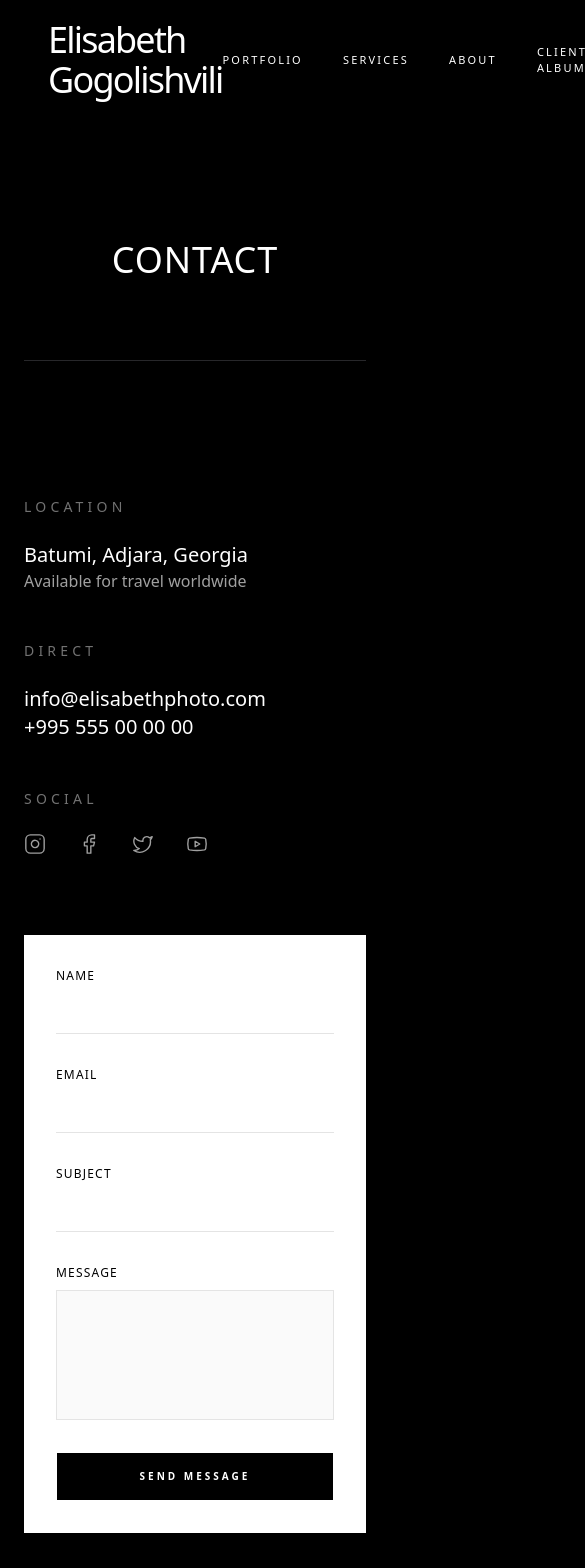
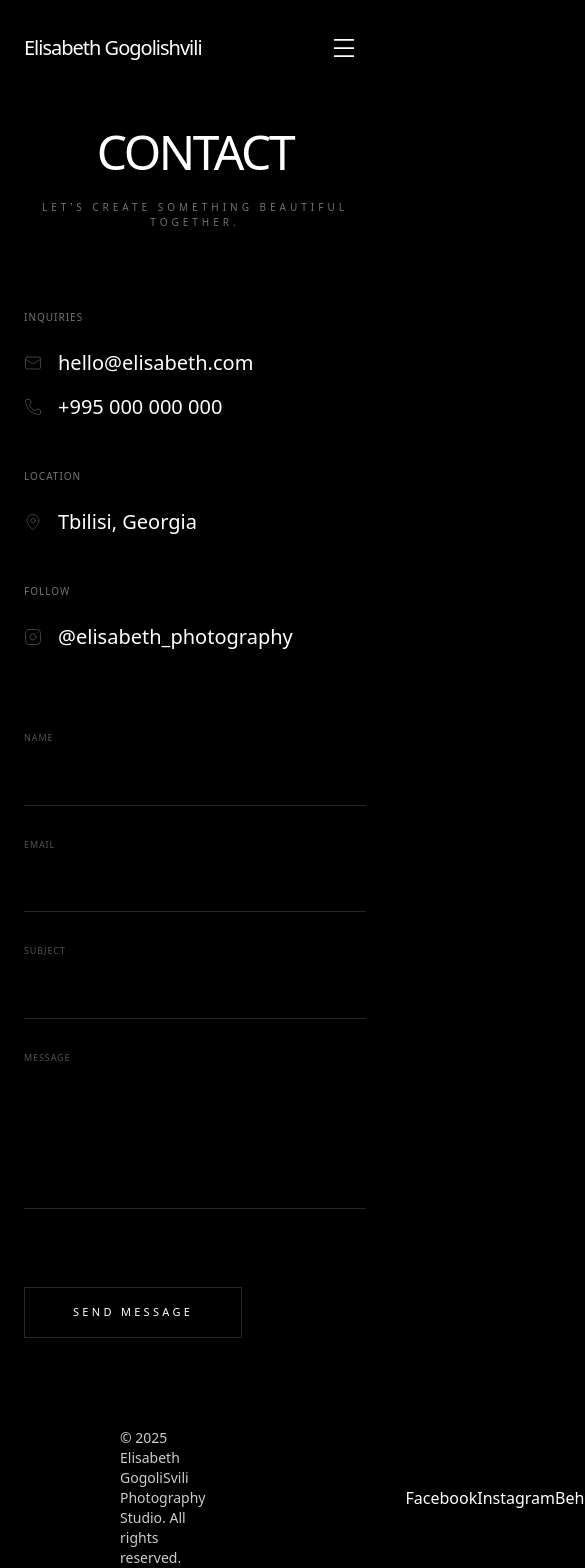
Before and after one commit to Machakhleli/Elisabeths, a React (Vite) app: page /contact in a window 390 px wide. Shown: the top 1568 px of the page, 585 px wide, since content can reach past the window. Built offline with nearby package versions, Linux system fonts and the light colour scheme.

Commit message:
fix: fixed header and main page's responsive styles

```diff
--- a/src/App.jsx
+++ b/src/App.jsx
@@ -1,32 +1,44 @@
-import { Routes, Route } from "react-router-dom";
+import { Routes, Route, useLocation } from "react-router-dom";
+import { useEffect } from "react";
 import Header from "./components/header/Header";
+import Footer from "./components/Footer";
 import MainPage from "./pages/Main-Page";
-import Footer from "./components/Footer";
-import Services from "./pages/Services";
-import About from "./pages/About";
-import Contact from "./pages/Contact";
 import Portraits from "./pages/portfolio/Portraits";
 import Family from "./pages/portfolio/Family";
+import Contact from "./pages/Contact";
+// Import other pages as you create them
 
 function App() {
+  const location = useLocation();
+
+  // Scroll to top on every route change (essential for photography sites)
+  useEffect(() => {
+    window.scrollTo(0, 0);
+  }, [location]);
+
   return (
-    <>
+    <div className="bg-black min-h-screen font-sans selection:bg-white selection:text-black">
+      {/* The Header is 'absolute', so it starts at (0,0).
+        The Routes/MainPage also start at (0,0).
+        This creates the overlap effect you need.
+      */}
       <Header />
-      <Routes>
-        <Route path="/" element={<MainPage />} />
-        <Route path="/services" element={<Services />} />
-        <Route path="/about" element={<About />} />
-        <Route path="/clients" element={<Clients-Albums />} />
-        <Route path="/contact" element={<Contact />} />
 
-        {/* Portfolio routes */}
-        <Route path="/portfolio/portrait" element={<Portraits />} />
-        <Route path="/portfolio/family" element={<Family />} />
-        <Route path="/portfolio/maternity" element={<h2>Maternity </h2>} />
-        <Route path="/portfolio/commercial" element={<h2>Commercial </h2>} />
-      </Routes>
+      <main>
+        <Routes>
+          <Route path="/" element={<MainPage />} />
+          <Route path="/portfolio/portrait" element={<Portraits />} />
+          <Route path="/portfolio/family" element={<Family />} />
+          <Route path="/contact" element={<Contact />} />
+
+          {/* Fallback for missing routes */}
+          <Route path="*" element={<MainPage />} />
+        </Routes>
+      </main>
+
+      {/* Footer will naturally appear at the bottom of the document flow */}
       <Footer />
-    </>
+    </div>
   );
 }
 
--- a/src/components/Header.jsx
+++ /dev/null
@@ -1,36 +0,0 @@
-import { Link } from "react-router-dom";
-import Dropdown from "./Dropdown";
-
-const portfolioLinks = [
-  { name: "Portrait", path: "/portfolio/portrait" },
-  { name: "Family", path: "/portfolio/family" },
-  { name: "Maternity", path: "/portfolio/maternity" },
-  { name: "Commercial", path: "/portfolio/commercial" },
-];
-export default function Header() {
-  return (
-    <header className="w-full h-[7.5rem] grid grid-cols-[1fr_2fr] place-items-end items-center ">
-      <Link
-        to="/"
-        className="w-md justify-self-start pl-27  text-white cursor-pointer text-4xl"
-      >
-        <h1>Elisabeth Gogolishvili</h1>
-      </Link>
-      <ul className="w-3xl flex justify-end items-center gap-8 list-none text-white pr-6 ">
-        <Dropdown title="Portfolio" links={portfolioLinks} />
-        <li>
-          <Link to={"/services"}> Services</Link>
-        </li>
-        <li>
-          <Link to={"/about"}>About</Link>
-        </li>
-        <li>
-          <Link to={"/clients"}>Clients Albums</Link>
-        </li>
-        <li>
-          <Link to={"/contact"}>Contact</Link>
-        </li>
-      </ul>
-    </header>
-  );
-}
--- a/src/components/header/Header.jsx
+++ b/src/components/header/Header.jsx
@@ -1,34 +1,81 @@
-import { Link } from "react-router-dom";
-import PortfolioDropdown from "./PortfolioDropdown"; // Local import from the same folder
+import { useState, useEffect } from "react";
+import { Link, useLocation } from "react-router-dom";
+import { Menu, X } from "lucide-react";
+import PortfolioDropdown from "./PortfolioDropdown";
 
 export default function Header() {
+  const [isMenuOpen, setIsMenuOpen] = useState(false);
+  const location = useLocation();
+
+  // Force close menu on route change
+  useEffect(() => {
+    setIsMenuOpen(false);
+  }, [location]);
+
   return (
-    <header className=" w-full h-[7.5rem] flex justify-between items-center z-50 px-12 text-white">
+    <header className="absolute top-0 left-0 w-full h-24 md:h-[7.5rem] flex justify-between items-center z-[1000] px-6 md:px-12 text-white">
+      {/* Logo */}
       <Link
         to="/"
-        className="text-4xl font-light tracking-tighter cursor-pointer"
+        className="text-xl md:text-3xl font-light tracking-tighter z-[1100]"
       >
         <h1>Elisabeth Gogolishvili</h1>
       </Link>
 
-      <nav>
-        <ul className="flex items-center gap-10 list-none uppercase text-[11px] tracking-[0.2em]">
-          <PortfolioDropdown />
-
-          <li className="hover:text-gray-400 transition-colors">
+      {/* DESKTOP NAV - Hidden on Mobile */}
+      <nav className="hidden lg:block h-full">
+        <ul className="flex items-center h-full gap-10 list-none uppercase text-[11px] tracking-[0.2em]">
+          <PortfolioDropdown isMobile={false} />
+          <li className="hover:text-zinc-400 transition-colors">
             <Link to="/services">Services</Link>
           </li>
-          <li className="hover:text-gray-400 transition-colors">
+          <li className="hover:text-zinc-400 transition-colors">
             <Link to="/about">About</Link>
           </li>
-          <li className="hover:text-gray-400 transition-colors">
+          <li className="hover:text-zinc-400 transition-colors">
             <Link to="/clients">Clients Albums</Link>
           </li>
-          <li className="hover:text-gray-400 transition-colors">
+          <li className="hover:text-zinc-400 transition-colors">
             <Link to="/contact">Contact</Link>
           </li>
         </ul>
       </nav>
+
+      {/* MOBILE HAMBURGER - Hidden on Desktop */}
+      <button
+        className="lg:hidden z-[1100] p-2"
+        onClick={() => setIsMenuOpen(!isMenuOpen)}
+      >
+        {isMenuOpen ? (
+          <X size={28} strokeWidth={1.5} />
+        ) : (
+          <Menu size={28} strokeWidth={1.5} />
+        )}
+      </button>
+
+      {/* MOBILE MENU OVERLAY */}
+      <div
+        className={`fixed inset-0 bg-black transition-transform duration-500 ease-in-out z-[1050] lg:hidden ${
+          isMenuOpen ? "translate-y-0" : "-translate-y-full"
+        }`}
+      >
+        <ul className="flex flex-col items-center justify-center h-full gap-8 uppercase text-[15px] tracking-[0.3em] font-light">
+          {/* IMPORTANT: Passing true to isMobile here */}
+          <PortfolioDropdown
+            isMobile={true}
+            closeMobileMenu={() => setIsMenuOpen(false)}
+          />
+          <li>
+            <Link to="/services">Services</Link>
+          </li>
+          <li>
+            <Link to="/about">About</Link>
+          </li>
+          <li>
+            <Link to="/contact">Contact</Link>
+          </li>
+        </ul>
+      </div>
     </header>
   );
 }
--- a/src/components/header/PortfolioDropdown.jsx
+++ b/src/components/header/PortfolioDropdown.jsx
@@ -1,63 +1,80 @@
 import { useState } from "react";
 import { Link } from "react-router-dom";
+import { ChevronDown } from "lucide-react";
 
-export default function PortfolioDropdown() {
+export default function PortfolioDropdown({ isMobile, closeMobileMenu }) {
   const [open, setOpen] = useState(false);
+
+  const links = [
+    { to: "/portfolio/portrait", label: "Portraits" },
+    { to: "/portfolio/family", label: "Family" },
+    { to: "/portfolio/maternity", label: "Maternity" },
+    { to: "/portfolio/commercial", label: "Commercial" },
+  ];
 
   return (
     <li
-      className="relative h-full flex items-center" // Added flex/h-full to ensure a solid hit area
-      onMouseEnter={() => setOpen(true)}
-      onMouseLeave={() => setOpen(false)}
+      className={`relative list-none ${
+        isMobile ? "w-full text-center" : "h-full flex items-center"
+      }`}
+      onMouseEnter={() => !isMobile && setOpen(true)}
+      onMouseLeave={() => !isMobile && setOpen(false)}
     >
-      <span className="cursor-pointer hover:text-gray-300 transition uppercase text-[11px] tracking-[0.2em]">
+      {/* Click for Mobile, Display for Desktop */}
+      <div
+        onClick={() => isMobile && setOpen(!open)}
+        className="flex items-center justify-center gap-2 cursor-pointer hover:text-zinc-400 transition uppercase lg:text-[11px] text-[15px] lg:tracking-[0.2em] tracking-[0.3em]"
+      >
         Portfolio
-      </span>
+        <ChevronDown
+          size={14}
+          className={`transition-transform ${open ? "rotate-180" : ""}`}
+        />
+      </div>
 
-      {open && (
-        /* Removed 'mt-3' and added 'pt-3' so there is no gap for the mouse to fall through */
-        <ul className="absolute top-full left-1/2 -translate-x-1/2 pt-3 w-48 z-50 shadow-lg">
-          {/* Inner container with the actual background and styling */}
-          <div className="bg-black/90 backdrop-blur-md border border-zinc-800 py-2">
-            <li>
+      {/* Dropdown/Accordion Logic */}
+      <div
+        className={`
+        ${
+          isMobile
+            ? `overflow-hidden transition-all duration-500 ${
+                open ? "max-h-64 opacity-100 mt-6" : "max-h-0 opacity-0"
+              }`
+            : `absolute top-[100%] left-1/2 -translate-x-1/2 pt-4 w-48 z-[9999] transition-all duration-300 ${
+                open
+                  ? "visible opacity-100 translate-y-0"
+                  : "invisible opacity-0 translate-y-2"
+              }`
+        }
+      `}
+      >
+        <ul
+          className={`${
+            !isMobile
+              ? "bg-black border border-white/10 py-4 shadow-2xl"
+              : "flex flex-col gap-4 border-l border-white/10 ml-4 py-2"
+          }`}
+        >
+          {links.map((link) => (
+            <li key={link.to}>
               <Link
-                to="/portfolio/portrait"
-                onClick={() => setOpen(false)}
-                className="block px-4 py-2 hover:bg-white/10 transition-colors text-center"
+                to={link.to}
+                onClick={() => {
+                  setOpen(false);
+                  if (isMobile) closeMobileMenu();
+                }}
+                className={`block px-4 py-2 uppercase tracking-[0.2em] text-[10px] ${
+                  isMobile
+                    ? "text-left pl-6 text-zinc-400"
+                    : "text-center text-white hover:bg-white/5"
+                }`}
               >
-                Portraits
+                {link.label}
               </Link>
             </li>
-            <li>
-              <Link
-                to="/portfolio/family"
-                onClick={() => setOpen(false)}
-                className="block px-4 py-2 hover:bg-white/10 transition-colors text-center"
-              >
-                Family
-              </Link>
-            </li>
-            <li>
-              <Link
-                to="/portfolio/maternity"
-                onClick={() => setOpen(false)}
-                className="block px-4 py-2 hover:bg-white/10 transition-colors text-center"
-              >
-                Maternity
-              </Link>
-            </li>
-            <li>
-              <Link
-                to="/portfolio/commercial"
-                onClick={() => setOpen(false)}
-                className="block px-4 py-2 hover:bg-white/10 transition-colors text-center"
-              >
-                Commercial
-              </Link>
-            </li>
-          </div>
+          ))}
         </ul>
-      )}
+      </div>
     </li>
   );
 }
--- a/src/pages/Contact.jsx
+++ b/src/pages/Contact.jsx
@@ -1,5 +1,5 @@
 import { useState } from "react";
-import { Instagram, Facebook, Twitter, Youtube } from "lucide-react";
+import { Mail, Phone, MapPin, Instagram } from "lucide-react";
 
 export default function Contact() {
   const [formData, setFormData] = useState({
@@ -11,116 +11,146 @@ export default function Contact() {
 
   const handleSubmit = (e) => {
     e.preventDefault();
-    console.log("Form Submitted:", formData);
-    alert("Thank you! Your message has been sent.");
-  };
-
-  const handleChange = (e) => {
-    setFormData({ ...formData, [e.target.name]: e.target.value });
+    // Handle form submission logic here (e.g., EmailJS or a backend API)
+    console.log("Form submitted:", formData);
+    alert("Thank you for your message. I will get back to you soon.");
   };
 
   return (
-    <section className="min-h-screen bg-black text-white px-6 md:px-20 pb-20 pt-10">
-      <h1 className="text-4xl md:text-7xl py-20 text-center font-light tracking-wide uppercase border-b border-zinc-800">
+    <section className="min-h-screen bg-black text-white pt-32 pb-20 px-6 md:px-20">
+      <div className="max-w-7xl mx-auto">
+        {/* Header */}
+        <div className="mb-20 text-center md:text-left">
+          <h1 className="text-5xl md:text-8xl font-light tracking-tighter uppercase mb-6">
             Contact
           </h1>
+          <p className="text-zinc-500 uppercase tracking-[0.4em] text-[10px]">
+            Let’s create something beautiful together.
+          </p>
+        </div>
 
-      <div className="max-w-7xl mx-auto grid grid-cols-1 lg:grid-cols-2 gap-20 py-24 items-start grayscale place-self-end">
-        <div className="flex flex-col gap-12 pt-10 grayscale">
+        <div className="grid grid-cols-1 lg:grid-cols-2 gap-20">
+          {/* Left Side: Contact Info */}
+          <div className="space-y-12">
             <div>
-            <h2 className="text-sm tracking-[0.3em] text-zinc-500 uppercase mb-6">
-              Location
-            </h2>
-            <p className="text-xl font-light">Batumi, Adjara, Georgia</p>
-            <p className="text-zinc-400">Available for travel worldwide</p>
+              <h3 className="text-zinc-500 uppercase tracking-widest text-[10px] mb-6">
+                Inquiries
+              </h3>
+              <div className="space-y-4">
+                <a
+                  href="mailto:hello@elisabeth.com"
+                  className="flex items-center gap-4 group text-xl font-light hover:text-zinc-400 transition"
+                >
+                  <Mail
+                    size={18}
+                    strokeWidth={1}
+                    className="text-zinc-600 group-hover:text-white transition"
+                  />
+                  hello@elisabeth.com
+                </a>
+                <a
+                  href="tel:+995000000000"
+                  className="flex items-center gap-4 group text-xl font-light hover:text-zinc-400 transition"
+                >
+                  <Phone
+                    size={18}
+                    strokeWidth={1}
+                    className="text-zinc-600 group-hover:text-white transition"
+                  />
+                  +995 000 000 000
+                </a>
+              </div>
             </div>
 
             <div>
-            <h2 className="text-sm tracking-[0.3em] text-zinc-500 uppercase mb-6">
-              Direct
-            </h2>
-            <p className="text-xl font-light">info@elisabethphoto.com</p>
-            <p className="text-xl font-light">+995 555 00 00 00</p>
+              <h3 className="text-zinc-500 uppercase tracking-widest text-[10px] mb-6">
+                Location
+              </h3>
+              <p className="flex items-center gap-4 text-xl font-light">
+                <MapPin size={18} strokeWidth={1} className="text-zinc-600" />
+                Tbilisi, Georgia
+              </p>
             </div>
 
             <div>
-            <h2 className="text-sm tracking-[0.3em] text-zinc-500 uppercase mb-6">
-              Social
-            </h2>
-            <div className="flex gap-8 items-center text-zinc-400">
-              <a href="#" className="hover:text-white transition-colors">
-                <Instagram size={22} strokeWidth={1.5} />
-              </a>
-              <a href="#" className="hover:text-white transition-colors">
-                <Facebook size={22} strokeWidth={1.5} />
-              </a>
-              <a href="#" className="hover:text-white transition-colors">
-                <Twitter size={22} strokeWidth={1.5} />
-              </a>
-              <a href="#" className="hover:text-white transition-colors">
-                <Youtube size={22} strokeWidth={1.5} />
+              <h3 className="text-zinc-500 uppercase tracking-widest text-[10px] mb-6">
+                Follow
+              </h3>
+              <a
+                href="#"
+                className="flex items-center gap-4 group text-xl font-light hover:text-zinc-400 transition"
+              >
+                <Instagram
+                  size={18}
+                  strokeWidth={1}
+                  className="text-zinc-600 group-hover:text-white transition"
+                />
+                @elisabeth_photography
               </a>
             </div>
           </div>
-        </div>
-        {/* Right Side: THE WHITE FORM */}
-        <div className="bg-white p-8 md:p-12 shadow-2xl text-black">
-          <form onSubmit={handleSubmit} className="flex flex-col gap-8">
+
+          {/* Right Side: Form */}
+          <form onSubmit={handleSubmit} className="space-y-8">
             <div className="grid grid-cols-1 md:grid-cols-2 gap-8">
-              <div className="flex flex-col gap-2">
-                <label className="text-[12px] uppercase tracking-widest text-black">
+              <div className="group relative">
+                <label className="text-[9px] uppercase tracking-widest text-zinc-600 mb-2 block transition-colors group-focus-within:text-white">
                   Name
                 </label>
                 <input
                   type="text"
-                  name="name"
                   required
-                  className="bg-transparent border-b border-zinc-200 py-2 focus:border-black outline-none transition text-black"
-                  onChange={handleChange}
+                  className="w-full bg-transparent border-b border-zinc-800 py-3 outline-none focus:border-white transition-colors font-light text-lg"
+                  onChange={(e) =>
+                    setFormData({ ...formData, name: e.target.value })
+                  }
                 />
               </div>
-              <div className="flex flex-col gap-2">
-                <label className="text-[12px] uppercase tracking-widest text-black">
+              <div className="group relative">
+                <label className="text-[9px] uppercase tracking-widest text-zinc-600 mb-2 block transition-colors group-focus-within:text-white">
                   Email
                 </label>
                 <input
                   type="email"
-                  name="email"
                   required
-                  className="bg-transparent border-b border-zinc-200 py-2 focus:border-black outline-none transition text-black"
-                  onChange={handleChange}
+                  className="w-full bg-transparent border-b border-zinc-800 py-3 outline-none focus:border-white transition-colors font-light text-lg"
+                  onChange={(e) =>
+                    setFormData({ ...formData, email: e.target.value })
+                  }
                 />
               </div>
             </div>
 
-            <div className="flex flex-col gap-2">
-              <label className="text-[12px] uppercase tracking-widest text-black">
+            <div className="group relative">
+              <label className="text-[9px] uppercase tracking-widest text-zinc-600 mb-2 block transition-colors group-focus-within:text-white">
                 Subject
               </label>
               <input
                 type="text"
-                name="subject"
-                className="bg-transparent border-b border-zinc-200 py-2 focus:border-black outline-none transition text-black"
-                onChange={handleChange}
+                className="w-full bg-transparent border-b border-zinc-800 py-3 outline-none focus:border-white transition-colors font-light text-lg"
+                onChange={(e) =>
+                  setFormData({ ...formData, subject: e.target.value })
+                }
               />
             </div>
 
-            <div className="flex flex-col gap-2">
-              <label className="text-[12px] uppercase tracking-widest text-black">
+            <div className="group relative">
+              <label className="text-[9px] uppercase tracking-widest text-zinc-600 mb-2 block transition-colors group-focus-within:text-white">
                 Message
               </label>
               <textarea
-                name="message"
                 rows="4"
                 required
-                className="bg-zinc-50 border border-zinc-200 p-4 focus:border-black outline-none transition resize-none text-black"
-                onChange={handleChange}
-              ></textarea>
+                className="w-full bg-transparent border-b border-zinc-800 py-3 outline-none focus:border-white transition-colors font-light text-lg resize-none"
+                onChange={(e) =>
+                  setFormData({ ...formData, message: e.target.value })
+                }
+              />
             </div>
 
             <button
               type="submit"
-              className="w-full bg-black text-white py-4 uppercase text-[10px] tracking-[0.3em] font-bold hover:bg-white hover:text-black border transition cursor-pointer"
+              className="mt-10 px-12 py-4 border border-zinc-800 uppercase text-[11px] tracking-[0.3em] font-light hover:bg-white hover:text-black transition-all duration-500"
             >
               Send Message
             </button>
--- a/src/pages/portfolio/Portraits.jsx
+++ b/src/pages/portfolio/Portraits.jsx
@@ -18,11 +18,11 @@ export default function Portraits() {
   return (
     <section className="min-h-screen bg-black text-white px-6 md:px-20 pb-32 pt-10">
       {/* Header Area */}
-      <div className="max-w-7xl mx-auto py-20 text-center md:text-left">
-        <h1 className="text-5xl md:text-7xl font-light tracking-tighter uppercase mb-4">
+      <div className="max-w-7xl mx-auto py-20 text-center ">
+        <h1 className="text-5xl md:text-7xl font-light tracking-tighter uppercase mb-6">
           Portraits
         </h1>
-        <p className="text-zinc-500 uppercase tracking-[0.3em] text-[10px] border-l border-zinc-800 pl-6">
+        <p className="text-zinc-500 uppercase tracking-[0.3em] text-[10px] max-w-md mx-auto leading-relaxed">
           A study of light and character.
         </p>
       </div>
```
Also changed, not shown: src/pages/Main-Page.jsx (+27 -15 lines). Lines whose indentation alone changed are shown as unchanged.
